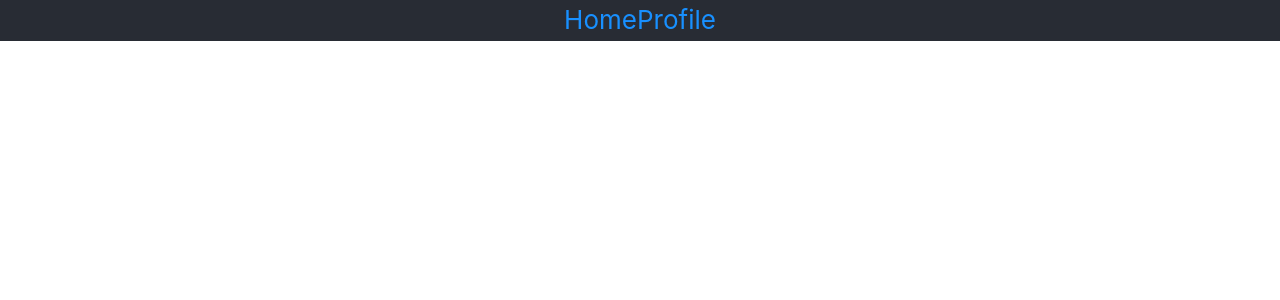
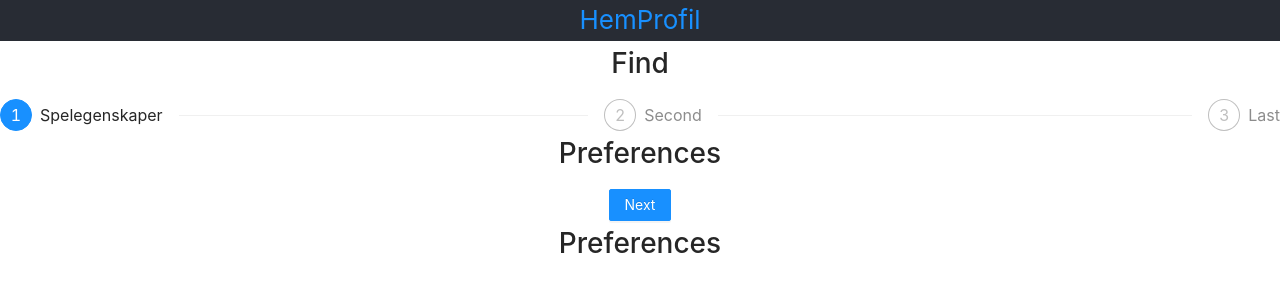
Before and after one commit to emilundg/dunderduff, a React (Create React App) app: page /find in a window 1280 px wide. Before the commit this address had no page. Shown: the top 300 px of the page. Built offline with nearby package versions, Linux system fonts and the light colour scheme.

Commit message:
ADD fiels

```diff
--- a/src/App.tsx
+++ b/src/App.tsx
@@ -1,18 +1,20 @@
 import React, {FC} from 'react';
 import './App.css';
 import { Routes, Route, Link } from "react-router-dom";
-import Home from './Views/Home/Home'
-import Profile from './Views/Profile/Profile'
+import Home from './Views/Home/Home';
+import Profile from './Views/Profile/Profile';
+import Find from './Views/Find/Find';
 
 const App:FC = () => {
   return (
     <div className="App">
       <header className="App-header">
-        <Link to="/">Home</Link>
-        <Link to="/profile">Profile</Link>
+        <Link to="/">Hem</Link>
+        <Link to="/profile">Profil</Link>
       </header>
       <Routes>
         <Route path="/" element={<Home />} />
+        <Route path="/find" element={<Find/>} />
         <Route path="/profile" element={<Profile />} />
       </Routes>
     </div>
--- /dev/null
+++ b/src/Views/Find/Find.tsx
@@ -0,0 +1,64 @@
+import React, {FC, useState} from 'react'
+import {Button, Steps} from 'antd';
+import Preferences from './Preferences'
+
+const {Step} = Steps;
+
+const steps = [
+    {
+        title: 'Spelegenskaper',
+        content: <Preferences/>
+    }, {
+        title: 'Second',
+        content: 'Second-content'
+    }, {
+        title: 'Last',
+        content: 'Last-content'
+    }
+];
+
+const Find : FC = () => {
+    const [current,
+        setCurrent] = useState(0);
+
+    const next = () => {
+        setCurrent(current + 1);
+    };
+
+    const prev = () => {
+        setCurrent(current - 1);
+    };
+
+    return (
+        <div>
+            <h1>Find</h1>
+            <Steps current={current}>
+                {steps.map(item => (<Step key={item.title} title={item.title}/>))}
+            </Steps>
+            <div className="steps-content">{steps[current].content}</div>
+            <div className="steps-action">
+                {current > 0 && (
+                    <Button
+                        style={{
+                        margin: '0 8px'
+                    }}
+                        onClick={() => prev()}>
+                        Previous
+                    </Button>
+                )}
+                {current === steps.length - 1 && (
+                    <Button type="primary" onClick={() => alert('Processing complete!')}>
+                        Done
+                    </Button>
+                )}
+                {current < steps.length - 1 && (
+                    <Button type="primary" onClick={() => next()}>
+                        Next
+                    </Button>
+                )}
+            </div>
+            <Preferences/>
+        </div>
+    )
+}
+export default Find
--- /dev/null
+++ b/src/Views/Find/Preferences.tsx
@@ -0,0 +1,10 @@
+import React, {FC} from 'react'
+
+const Preferences : FC = () => {
+    return (
+        <div>
+            <h1>Preferences</h1>
+        </div>
+    )
+}
+export default Preferences
--- a/src/Views/Home/Home.tsx
+++ b/src/Views/Home/Home.tsx
@@ -1,8 +1,11 @@
 import React, {FC} from 'react'
+import { useNavigate } from 'react-router-dom';
 import {Button, Typography} from 'antd'
 
 const {Title, Paragraph} = Typography;
 const Home : FC = () => {
+    const navigate = useNavigate();
+
     return (
         <div>
             <div
@@ -33,9 +36,9 @@ const Home : FC = () => {
                         width: '24rem',
                         height: '12rem'
                     }}>
-                        <Title style={{color: 'rgba(255,255,255,0.89)'}}>Välkommen till Dunderduffarna!</Title>
+                        <Title style={{color: 'rgba(255,255,255,0.89)'}}>Välkommen till Dunderduffarna</Title>
                         <Paragraph style={{color: 'rgba(255,255,255,0.89)'}}>Ditt sätt att hitta passande folk att spela med!</Paragraph>
-                        <Button type="primary">HITTA SPELPARTNER</Button>
+                        <Button type="primary" onClick={() => navigate('find')}>HITTA SPELPARTNER</Button>
                     </div>
                 </div>
             </div>
```
